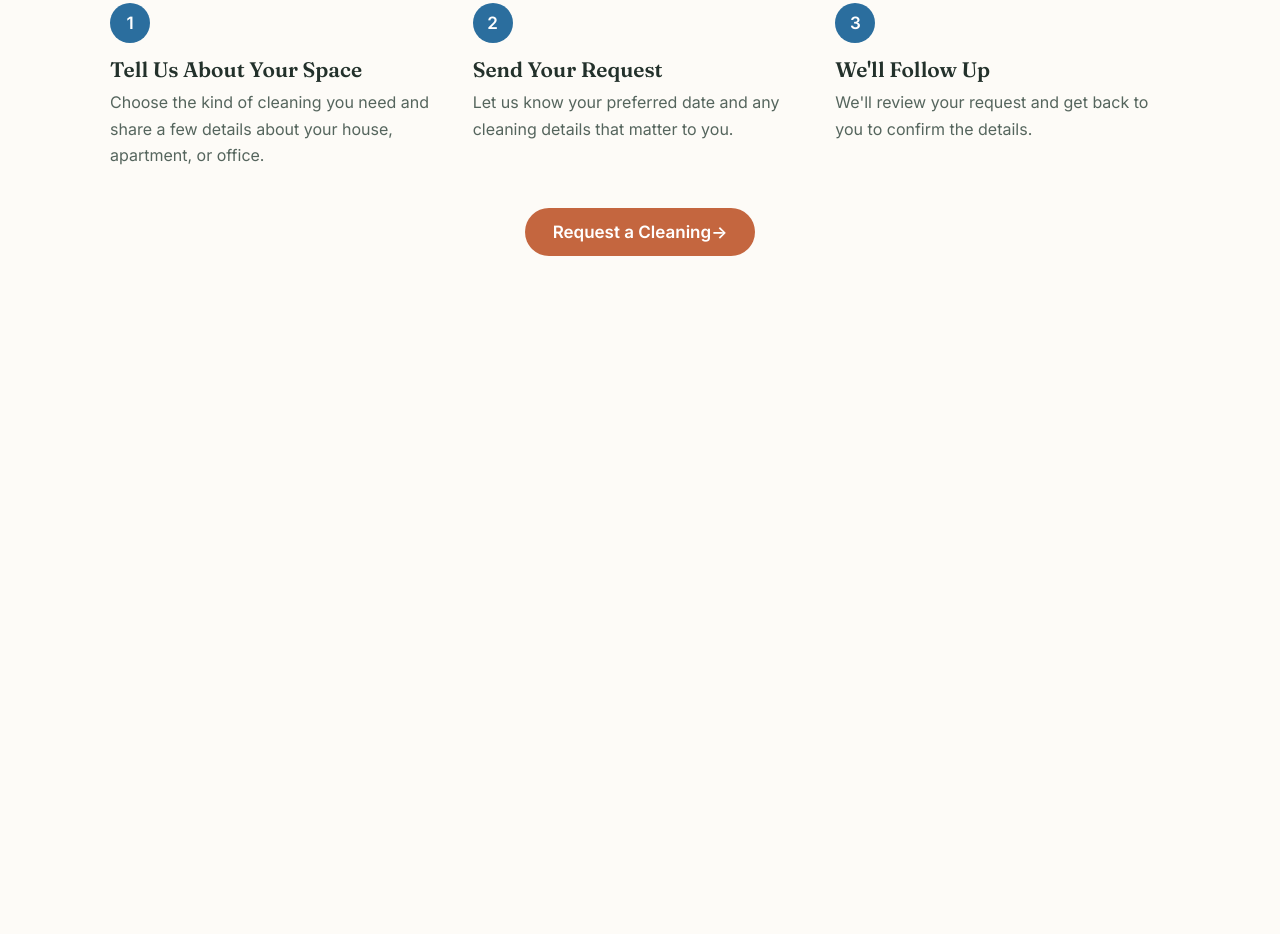
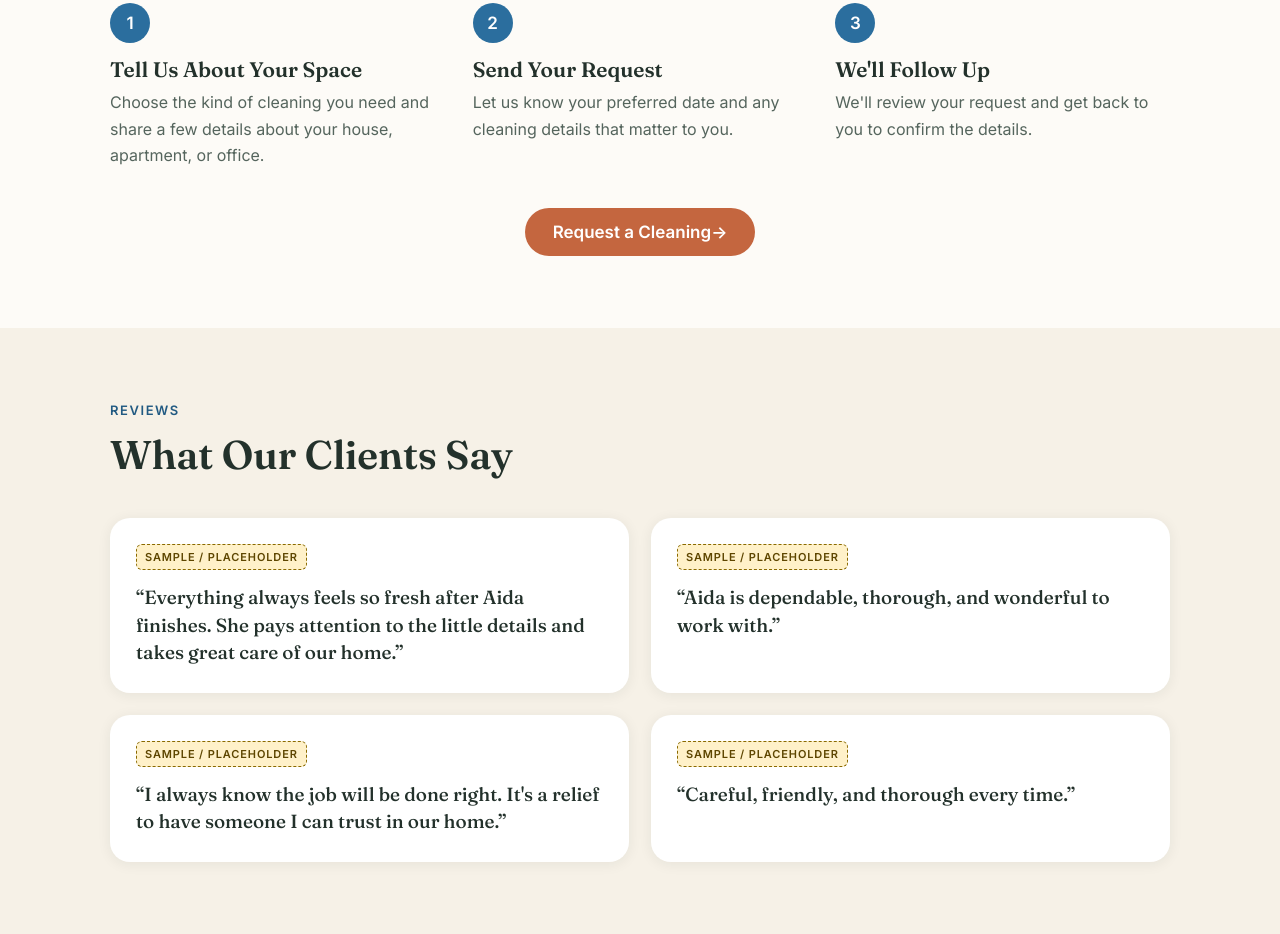
Before and after one commit to Barrientosgers/anyger-housekeeping-website, a plain HTML site: page index.html in a window 1280 px wide. Shown: the part 2549-3483 px from the top of the page. Before the commit the page ends 2877 px from the top, so only its background shows below. Drawn offline with Linux system fonts and the light colour scheme.

Commit message:
feat: add testimonial placeholders
Four clearly badged sample testimonials with HTML comments explaining
how to replace them with real, permitted reviews.

Co-Authored-By: Claude Sonnet 5.5 <noreply@anthropic.com>

```diff
--- a/css/styles.css
+++ b/css/styles.css
@@ -339,6 +339,42 @@ a:focus-visible, button:focus-visible {
 .center { text-align: center; }
 @media (max-width: 760px) { .steps { grid-template-columns: 1fr; gap: 24px; } }
 
+/* 11. Reviews (testimonials) */
+.reviews { background: var(--cream); }
+.quote-grid {
+  display: grid;
+  grid-template-columns: 1fr 1fr;
+  gap: 22px;
+  margin: 0;
+  padding: 0;
+  list-style: none;
+}
+.quote {
+  display: flex;
+  flex-direction: column;
+  gap: 14px;
+  min-width: 0;
+  padding: 26px;
+  border-radius: var(--radius);
+  background: var(--surface);
+  box-shadow: var(--shadow);
+}
+.quote blockquote { margin: 0; }
+.quote p { font-family: var(--font-display); font-size: 1.1875rem; line-height: 1.45; }
+.badge {
+  align-self: flex-start;
+  padding: 3px 8px;
+  border: 1px dashed #8A6A00;
+  border-radius: 6px;
+  background: #FFF1C9;
+  color: #5E4600;
+  font-size: 0.6875rem;
+  font-weight: 600;
+  letter-spacing: 0.08em;
+  text-transform: uppercase;
+}
+@media (max-width: 700px) { .quote-grid { grid-template-columns: 1fr; } }
+
 @media (prefers-reduced-motion: reduce) {
   html { scroll-behavior: auto; }
   .btn, .card { transition: none; }
--- a/index.html
+++ b/index.html
@@ -158,6 +158,41 @@
         <p class="center"><a class="btn btn-primary" href="https://anyger-housekeeping.onrender.com/book">Request a Cleaning <span aria-hidden="true">→</span></a></p>
       </div>
     </section>
+
+    <section class="section reviews" id="reviews" aria-labelledby="reviews-title">
+      <div class="wrap">
+        <div class="section-head">
+          <p class="eyebrow">Reviews</p>
+          <h2 id="reviews-title">What Our Clients Say</h2>
+        </div>
+        <!--
+          SAMPLE / PLACEHOLDER TESTIMONIALS. These are NOT real customer quotes.
+          To replace one with a real review (with the customer's permission):
+            1. Change the text inside <p> to their exact words.
+            2. Delete the <span class="badge"> line.
+            3. Optionally add <footer>First name</footer> inside <blockquote>.
+          Do not publish while any "Sample / placeholder" badge remains.
+        -->
+        <ul class="quote-grid">
+          <li class="quote">
+            <span class="badge">Sample / placeholder</span>
+            <blockquote><p>“Everything always feels so fresh after Aida finishes. She pays attention to the little details and takes great care of our home.”</p></blockquote>
+          </li>
+          <li class="quote">
+            <span class="badge">Sample / placeholder</span>
+            <blockquote><p>“Aida is dependable, thorough, and wonderful to work with.”</p></blockquote>
+          </li>
+          <li class="quote">
+            <span class="badge">Sample / placeholder</span>
+            <blockquote><p>“I always know the job will be done right. It's a relief to have someone I can trust in our home.”</p></blockquote>
+          </li>
+          <li class="quote">
+            <span class="badge">Sample / placeholder</span>
+            <blockquote><p>“Careful, friendly, and thorough every time.”</p></blockquote>
+          </li>
+        </ul>
+      </div>
+    </section>
   </main>
 
   <script src="js/menu.js" defer></script>
```
